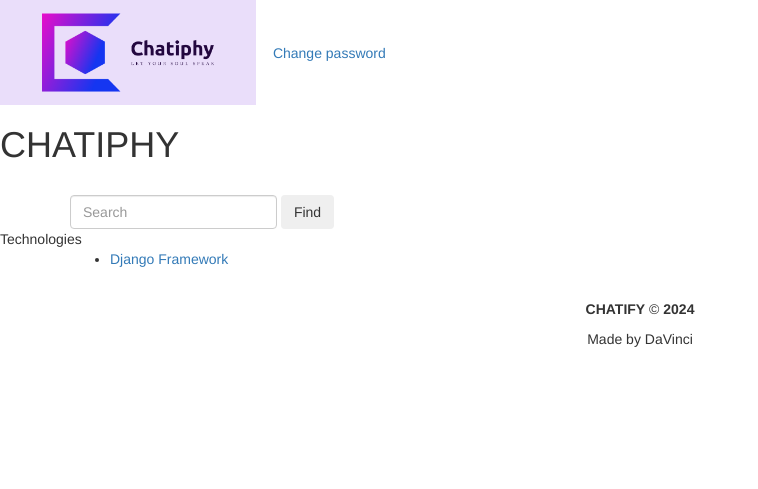
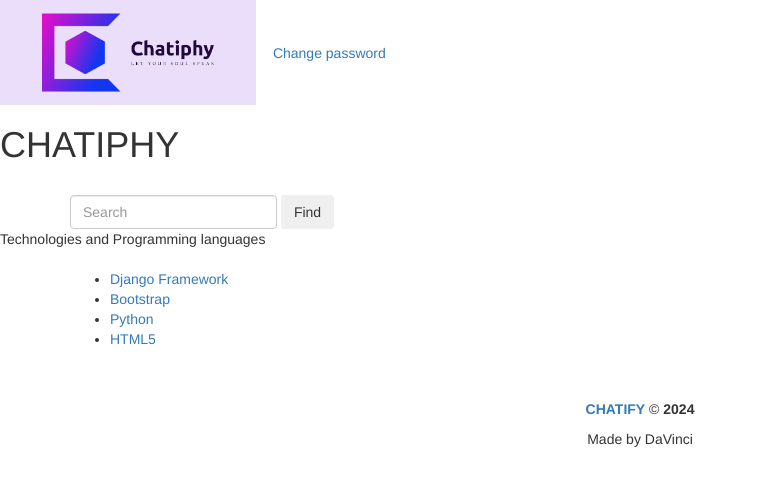
Before and after one commit to DaVinci89/Chatiphy, a Django app: page /about/tech/ in a window 1280 px wide. Shown: the top 489 px of the page, without its empty margins (0-758 px from the left). Run offline with Django 5.2, Linux system fonts and the light colour scheme; some libraries are stand-ins or nearby versions.

Commit message:
Adding template for tech page, reformat code in author page, adding a link in footer.

```diff
--- a/Chatiphy/templates/about/tech.html
+++ b/Chatiphy/templates/about/tech.html
@@ -1,9 +1,15 @@
 {% extends 'base.html' %}
 {% block title %}Chatiphy Tech{% endblock %}
-{% block header %}Technologies{% endblock %}
+{% block header %}Technologies and Programming languages{% endblock %}
 {% block content %}
+    <br>
     <div class="container py-5">
         <ul>
-            <li><a href="https://www.djangoproject.com/">Django Framework</a></li>
+            <li><a href="https://www.djangoproject.com/" target="_blank">Django Framework</a></li>
+            <li><a href="https://getbootstrap.com/" target="_blank">Bootstrap</a></li>
+            <li><a href="https://www.python.org/" target="_blank">Python</a></li>
+            <li><a href="https://en.wikipedia.org/wiki/HTML5" target="_blank">HTML5</a></li>
         </ul>
+    </div>
+    <br>
 {% endblock %}
--- a/Chatiphy/templates/includes/footer.html
+++ b/Chatiphy/templates/includes/footer.html
@@ -1,6 +1,6 @@
 <footer class="border-top py-4 mt-auto">
     <div class="container text-center ">
-        <p class="mb-0"><strong>CHATIFY</strong> © <b>{{ year }}</b></p>
+        <p class="mb-0"><strong><a href="{% url 'post_maker:index' %}">CHATIFY</a></strong> © <b>{{ year }}</b></p>
         <p class="mb-0">Made by DaVinci</p>
     </div>
 </footer>
```
Also changed, not shown: Chatiphy/templates/about/author.html (+6 -5 lines).
